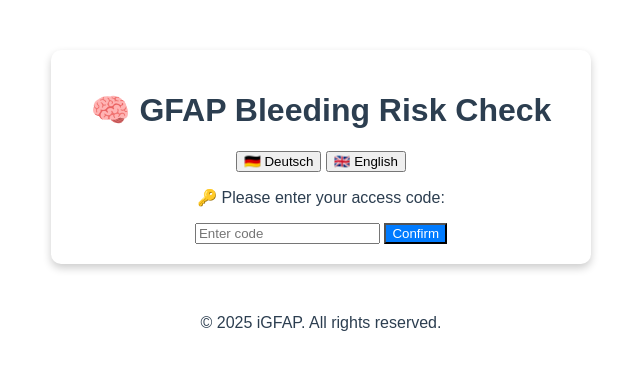
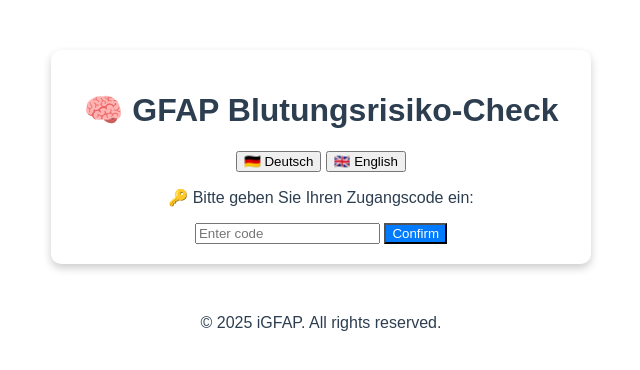
Before and after one commit to Bosonian/Bosonian.github.io, a plain HTML site: page index.html in a window 1280 px wide. Both pictures are taken after a click on the button "🇩🇪 Deutsch". Shown: the whole page, without its empty margins (319-959 px from the left). Drawn offline with Linux system fonts and the light colour scheme.

Commit message:
Update index.html
obf code

```diff
--- a/index.html
+++ b/index.html
@@ -92,6 +92,25 @@
             }
         }
 
+        function switchLanguage(lang) {
+            const texts = {
+                de: {
+                    title: "🧠 GFAP Blutungsrisiko-Check",
+                    codePrompt: "🔑 Bitte geben Sie Ihren Zugangscode ein:",
+                    description: "Geben Sie den gemessenen GFAP-Wert (pg/mL) ein, um das Risiko einer intrakraniellen Blutung zu berechnen:",
+                },
+                en: {
+                    title: "🧠 GFAP Bleeding Risk Check",
+                    codePrompt: "🔑 Please enter your access code:",
+                    description: "Enter the measured GFAP value (pg/mL) to calculate the risk of intracranial bleeding:",
+                }
+            };
+
+            document.getElementById("title").innerText = texts[lang].title;
+            document.getElementById("codePrompt").innerText = texts[lang].codePrompt;
+            document.getElementById("description").innerText = texts[lang].description;
+        }
+
         function calculateRisk() {
             const input = document.getElementById('gfapInput').value;
             const resultDiv = document.getElementById('result');
@@ -102,7 +121,6 @@
                 return;
             }
 
-            // Obfuscated formula
             const encodedFactor = atob("MzYuNzI="); // 36.72
             const encodedIntercept = atob("LTUwLjQ4"); // -50.48
             const logGFAP = Math.log10(input);
```
